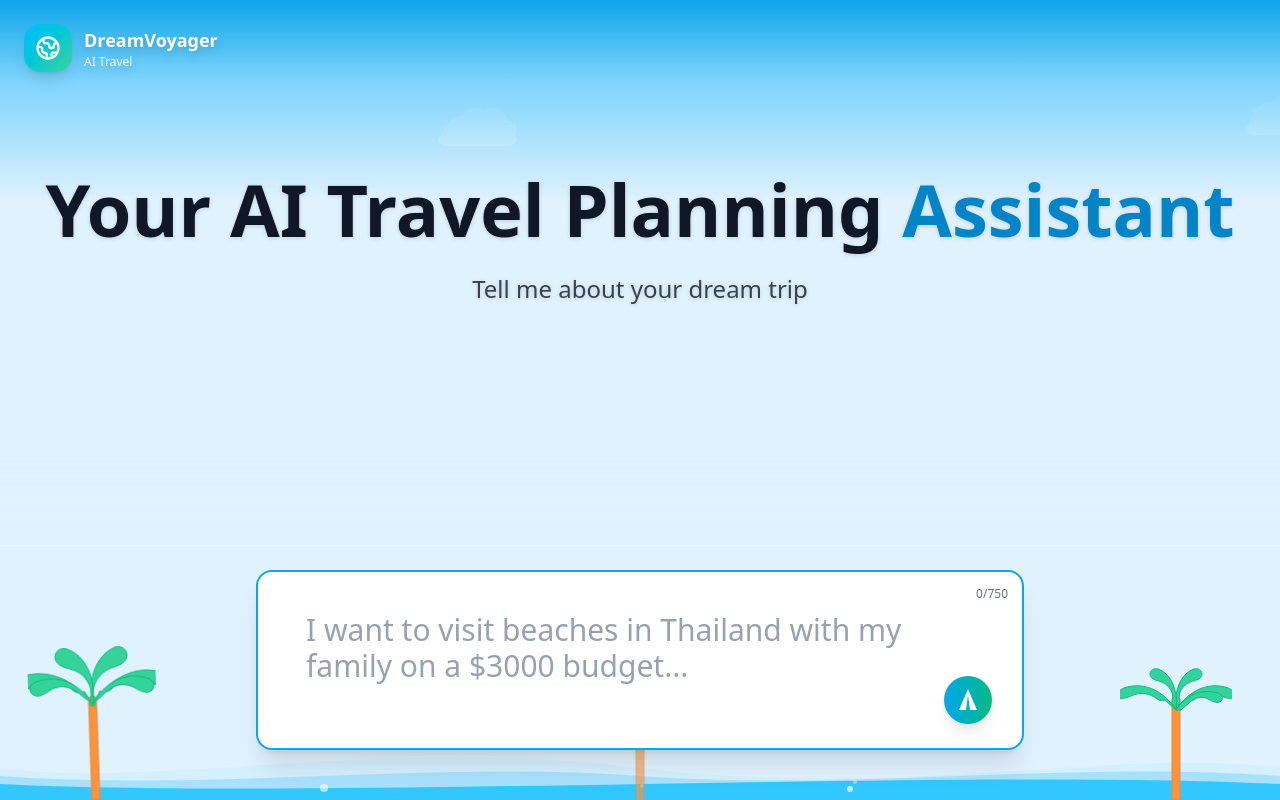
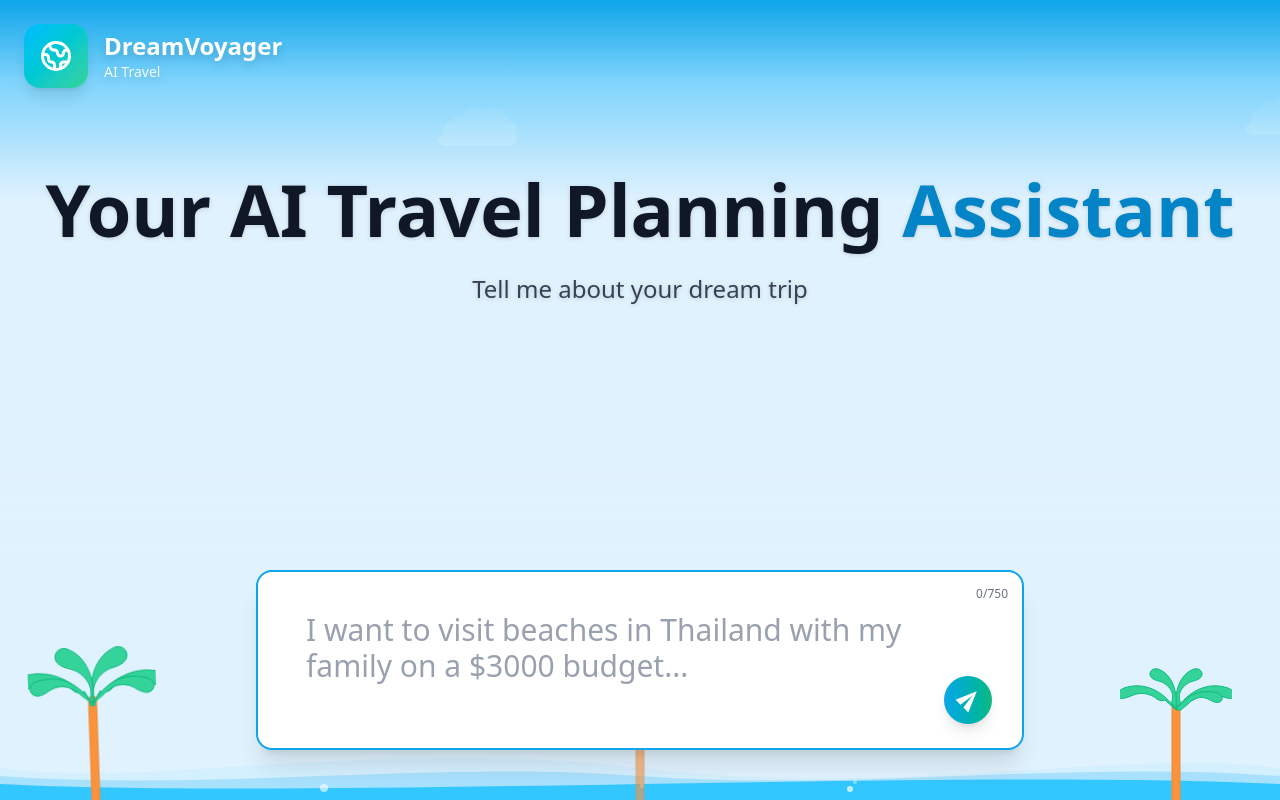
Before and after one commit to TheRegge/demo-travel-agency-ai, a Next.js app: page / in a window 1280 px wide. Built offline with nearby package versions, Linux system fonts and the light colour scheme.

Commit message:
Enhance UI responsiveness with improved logo and text sizing in homepage and conversation input components

```diff
--- a/src/app/page.tsx
+++ b/src/app/page.tsx
@@ -143,15 +143,15 @@ export default function HomePage() {
 
       {/* Floating Logo */}
       <div className="absolute top-4 left-4 sm:top-6 sm:left-6 z-50">
-        <div className="flex items-center gap-2 sm:gap-3">
-          <div className="w-10 h-10 sm:w-12 sm:h-12 bg-gradient-to-br from-sky-400 to-emerald-400 rounded-2xl flex items-center justify-center shadow-lg">
-            <svg className="w-6 h-6 sm:w-7 sm:h-7 text-white" fill="none" stroke="currentColor" viewBox="0 0 24 24">
+        <div className="flex items-center gap-2 sm:gap-3 md:gap-4">
+          <div className="w-10 h-10 sm:w-12 sm:h-12 md:w-14 md:h-14 lg:w-16 lg:h-16 bg-gradient-to-br from-sky-400 to-emerald-400 rounded-2xl flex items-center justify-center shadow-lg">
+            <svg className="w-6 h-6 sm:w-7 sm:h-7 md:w-8 md:h-8 lg:w-9 lg:h-9 text-white" fill="none" stroke="currentColor" viewBox="0 0 24 24">
               <path strokeLinecap="round" strokeLinejoin="round" strokeWidth={2} d="M3.055 11H5a2 2 0 012 2v1a2 2 0 002 2 2 2 0 012 2v2.945M8 3.935V5.5A2.5 2.5 0 0010.5 8h.5a2 2 0 012 2 2 2 0 104 0 2 2 0 012-2h1.064M15 20.488V18a2 2 0 012-2h3.064M21 12a9 9 0 11-18 0 9 9 0 0118 0z" />
             </svg>
           </div>
           <div className="text-white drop-shadow-lg">
-            <div className="text-base sm:text-lg font-bold">DreamVoyager</div>
-            <div className="text-xs opacity-90">AI Travel</div>
+            <div className="text-base sm:text-lg md:text-xl lg:text-2xl font-bold">DreamVoyager</div>
+            <div className="text-xs md:text-sm opacity-90">AI Travel</div>
           </div>
         </div>
       </div>
--- a/src/components/conversation/ConversationInput.tsx
+++ b/src/components/conversation/ConversationInput.tsx
@@ -64,7 +64,7 @@ export const ConversationInput = ({
           className="absolute bottom-4 right-4 sm:bottom-6 sm:right-6 md:bottom-8 md:right-8 w-10 h-10 sm:w-12 sm:h-12 bg-gradient-to-r from-sky-500 to-emerald-500 hover:from-sky-600 hover:to-emerald-600 disabled:bg-gray-300 disabled:cursor-not-allowed text-white rounded-full shadow-lg transition-all duration-200 transform hover:scale-105 disabled:hover:scale-100 flex items-center justify-center"
         >
           <svg
-            className="w-5 h-5 sm:w-6 sm:h-6 transform -rotate-90"
+            className="w-5 h-5 sm:w-6 sm:h-6 transform -rotate-45 translate-0.25 -translate-y-0.25"
             fill="currentColor"
             viewBox="0 0 24 24"
           >
```
